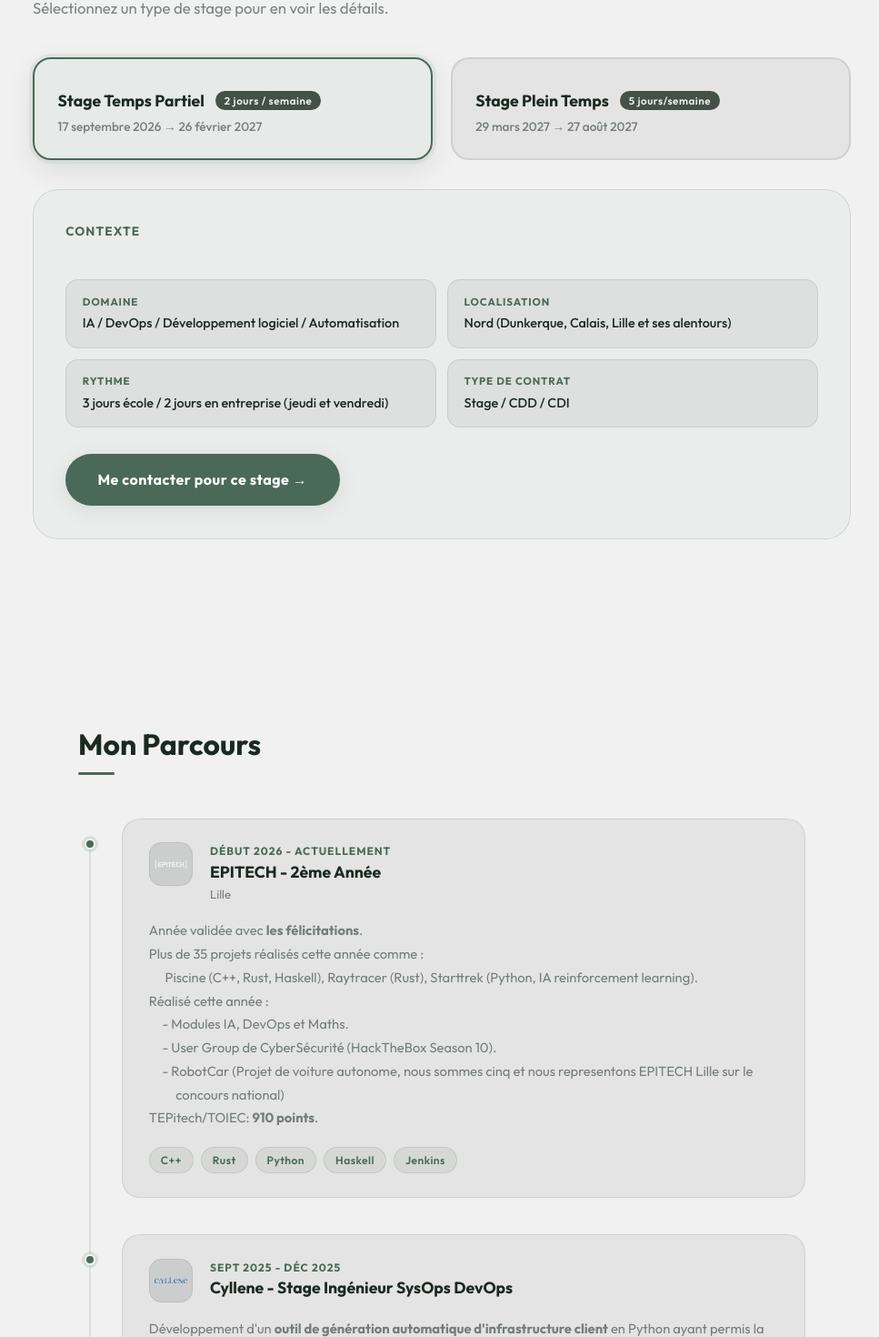
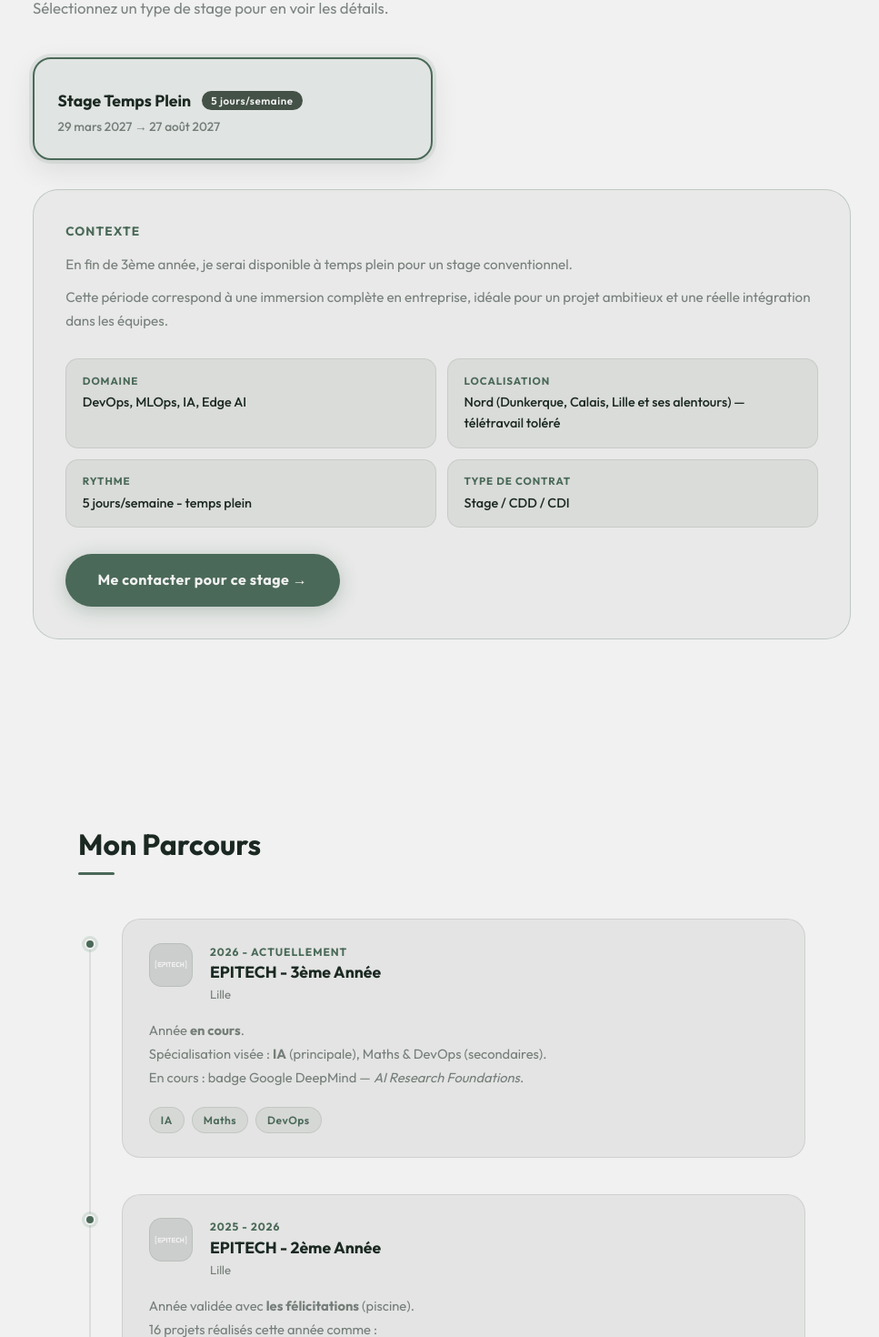
Before and after one commit to EtienneP-26/MonPortfolio, a React (Vite) app: page / in a window 1280 px wide. Shown: the part 1135-2605 px from the top of the page at 91% size, without its empty margins (122-1089 px from the left). Built offline with nearby package versions, Linux system fonts and the light colour scheme.

Commit message:
feat: changes for the third year and the personal project or language learned

```diff
--- a/src/data/portfolio.js
+++ b/src/data/portfolio.js
@@ -29,6 +29,12 @@ import htmlLogo from '../assets/logos/html.png'
 import cssLogo from '../assets/logos/css.png'
 import sfmlLogo from '../assets/logos/sfml.png'
 import canvaLogo from '../assets/logos/canva.png'
+import kubernetesLogo from '../assets/logos/kubernetes.png'
+import terraformLogo from '../assets/logos/terraform.png'
+import sshLogo from '../assets/logos/ssh.png'
+import ollamaLogo from '../assets/logos/ollama.png'
+import claudeCodeLogo from '../assets/logos/claude-code.png'
+import tailscaleLogo from '../assets/logos/tailscale.png'
 
 // --- Assets : Drapeaux ---
 import frFlag from '../assets/flags/fr.jpeg'
@@ -45,6 +51,8 @@ import imgstarttrek from '../assets/projects/starttrek.png'
 import imgcvrie from '../assets/projects/cvrie.png'
 import imgalf from '../assets/projects/ALF.png'
 import imgAutoMail from '../assets/projects/autoMail.png'
+import imgprojecttemplate from '../assets/projects/project-template.png'
+// import imgpytorch from '../assets/projects/pytorch-from-scratch.png'
 // import imgmymarvin from '../assets/projects/myma.png'
 
 // ============================================================
@@ -54,7 +62,7 @@ export const profileData = {
   name: 'Etienne POUILLE',
   photo: profileImg,
   cv: CV,
-  subtitle: 'Étudiant EPITECH — 2ème Année',
+  subtitle: 'Étudiant EPITECH — 3ème Année',
   bio: `J'ai 19 ans, né le 20 juin 2006, et je réside dans le nord de la France.
 Je suis étudiant en informatique au programme grandes écoles en 5 ans à EPITECH Lille
 et je viens de valider ma première année avec les félicitations.
@@ -79,25 +87,8 @@ le sport (automobile, pratique de l'escalade et de la callisthénie), les scienc
 // ============================================================
 export const stagesData = [
   {
-    id: 'parttime',
-    type: 'Stage Temps Partiel',
-    badge: '2 jours / semaine',
-    period: '17 septembre 2026 → 26 février 2027',
-    duration: '6 mois',
-    context: [
-      ""
-    ],
-    details: [
-      { label: 'Domaine', value: 'IA / DevOps / Développement logiciel / Automatisation' },
-      { label: 'Localisation', value: 'Nord (Dunkerque, Calais, Lille et ses alentours)' },
-      { label: 'Rythme', value: '3 jours école / 2 jours en entreprise (jeudi et vendredi)' },
-      { label: 'Type de contrat', value: 'Stage / CDD / CDI' },
-    ],
-    color: 'sage',
-  },
-  {
     id: 'fulltime',
-    type: 'Stage Plein Temps',
+    type: 'Stage Temps Plein',
     badge: '5 jours/semaine',
     period: '29 mars 2027 → 27 août 2027',
     duration: '4-5 mois',
@@ -106,8 +97,8 @@ export const stagesData = [
       "Cette période correspond à une immersion complète en entreprise, idéale pour un projet ambitieux et une réelle intégration dans les équipes.",
     ],
     details: [
-      { label: 'Domaine', value: 'IA / DevOps / Développement logiciel / Automatisation' },
-      { label: 'Localisation', value: 'Nord (Dunkerque, Calais, Lille et ses alentours)' },
+      { label: 'Domaine', value: 'DevOps, MLOps, IA, Edge AI' },
+      { label: 'Localisation', value: 'Nord (Dunkerque, Calais, Lille et ses alentours) — télétravail toléré' },
       { label: 'Rythme', value: '5 jours/semaine - temps plein' },
       { label: 'Type de contrat', value: 'Stage / CDD / CDI' },
     ],
@@ -120,13 +111,23 @@ export const stagesData = [
 // ============================================================
 export const parcoursData = [
   {
+    id: 'epitech-3',
+    date: '2026 - Actuellement',
+    title: 'EPITECH - 3ème Année',
+    place: 'Lille',
+    imageplace: 'EPITECH',
+    logo: epitechLogo,
+    description: `Année <strong>en cours</strong>.<br/>Spécialisation visée : <strong>IA</strong> (principale), Maths & DevOps (secondaires).<br/>En cours : badge Google DeepMind — <em>AI Research Foundations</em>.`,
+    tags: ['IA', 'Maths', 'DevOps'],
+  },
+  {
     id: 'epitech-2',
-    date: 'Début 2026 - Actuellement',
+    date: '2025 - 2026',
     title: 'EPITECH - 2ème Année',
     place: 'Lille',
     imageplace: 'EPITECH',
     logo: epitechLogo,
-    description: `Année validée avec <strong>les félicitations</strong>.<br/>Plus de 35 projets réalisés cette année comme :<br/>&emsp; Piscine (C++, Rust, Haskell), Raytracer (Rust), Starttrek (Python, IA reinforcement learning).<br/>Réalisé cette année :<br/>&emsp;- Modules IA, DevOps et Maths.<br/>&emsp;- User Group de CyberSécurité (HackTheBox Season 10).<br/>&emsp;- RobotCar (Projet de voiture autonome, nous sommes cinq et nous representons EPITECH Lille sur le &emsp;&emsp;concours national)<br/>TEPitech/TOIEC: <strong>910 points</strong>.`,
+    description: `Année validée avec <strong>les félicitations</strong> (piscine).<br/>16 projets réalisés cette année comme :<br/>&emsp; Piscine (C++, Rust, Haskell), Raytracer (Rust), Starttrek (Python, IA reinforcement learning).<br/>Réalisé cette année :<br/>&emsp;- Modules IA, DevOps et Maths.<br/>&emsp;- User Group de CyberSécurité (HackTheBox Season 10).<br/>&emsp;- RobotCar (Projet de voiture autonome, nous sommes cinq et nous representons EPITECH Lille sur le &emsp;&emsp;concours national)<br/>TEPitech/TOIEC: <strong>910 points</strong>.`,
     tags: ['C++', 'Rust', 'Python', 'Haskell', 'Jenkins'],
   },
   {
@@ -136,8 +137,8 @@ export const parcoursData = [
     place: '',
     imageplace: 'Cyllene',
     logo: cylleneLogo,
-    description: `Développement d'un <strong>outil de génération automatique d'infrastructure client</strong> en Python ayant permis la visualisation de celles-ci pour tout les clients.<br/>Automatisation du déploiement d'environnements et standardisation des processus.`,
-    tags: ['Python', 'DevOps', 'Automation'],
+    description: `Développement <strong>en autonomie</strong> d'un outil Python de génération et de visualisation automatique des infrastructures clients, intégré aux pipelines GitLab CI/CD.<br/>Utilisé pour accélérer la communication technique avec les clients et les équipes compta/dev.<br/>Travail en autonomie avec point hebdomadaire.`,
+    tags: ['Python', 'DevOps', 'Automation', 'GitLab CI/CD'],
   },
   {
     id: 'epitech-1',
@@ -176,24 +177,30 @@ export const parcoursData = [
 // ============================================================
 export const skillsData = {
   langages: [
-    { name: 'Rust', img: rustLogo },
-    { name: 'Python', img: pythonLogo },
-    { name: 'C', img: cLogo },
-    { name: 'C++', img: cppLogo },
-    { name: 'React', img: reactLogo },
-    { name: 'JavaScript', img: jsLogo },
+    { name: 'Python', img: pythonLogo, level: 'Solide' },
+    { name: 'C', img: cLogo, level: 'Solide' },
+    { name: 'Rust', img: rustLogo, level: "À l'aise" },
+    { name: 'React', img: reactLogo, level: 'Notions' },
+    { name: 'JavaScript', img: jsLogo, level: 'Notions' },
+    { name: 'C++', img: cppLogo, level: 'Notions' },
     { name: 'HTML', img: htmlLogo },
     { name: 'CSS', img: cssLogo },
   ],
   outils: [
-    { name: 'Linux', img: linuxLogo },
-    { name: 'n8n', img: n8nLogo },
-    { name: 'Docker', img: dockerLogo },
-    { name: 'GitHub', img: githubLogo },
-    { name: 'GitLab', img: gitlabLogo },
+    { name: 'Linux', img: linuxLogo, level: 'Solide' },
+    { name: 'GitHub', img: githubLogo, level: 'Solide' },
+    { name: 'GitLab CI/CD', img: gitlabLogo, level: "À l'aise" },
+    { name: 'Docker', img: dockerLogo, level: 'Intermédiaire' },
+    { name: 'n8n', img: n8nLogo, level: 'Notions' },
+    { name: 'Jenkins', img: jenkinsLogo, level: 'Notions' },
+    { name: 'SSH', img: sshLogo },
+    { name: 'VS Code', img: vscodeLogo },
     { name: 'Canva', img: canvaLogo },
-    { name: 'VS Code', img: vscodeLogo },
-    { name: 'Jenkins', img: jenkinsLogo },
+    { name: 'Ollama', img: ollamaLogo, level: 'Pratique locale + API', learning: true },
+    { name: 'Kubernetes', img: kubernetesLogo, learning: true },
+    // { name: 'Terraform', img: terraformLogo, learning: true },
+    { name: 'Claude Code', img: claudeCodeLogo, learning: true },
+    { name: 'Tailscale', img: tailscaleLogo, learning: true },
   ],
   langues: [
     { name: 'Français', level: 'C2 - Natif', img: frFlag },
@@ -229,38 +236,48 @@ export const skillsData = {
 // ============================================================
 export const projectsData = [
   {
-    title: 'RoboCar - N4S',
+    title: 'RoboCar',
     image: imgrobocar,
-    description: "Création d'une voiture autonome sur une base de voiture télécommandée sur un circuit avec des lignes blanches. Nous sommes l'équipe représentant le campus de Lille sur la competition national EPITECH.",
+    description: "Voiture quasi-autonome suivant une ligne blanche sur circuit. Rôle : construction physique + algorithmes embarqués. Repris en 2026 avec de nouveaux objectifs.",
     tags: ['IA', 'Python', 'Câblage', 'Robotique'],
+    status: 'en-cours',
+    statusLabel: 'En cours (v2) — EPITECH',
     repo: null,
   },
   {
-    title: 'ALF-CLI - En cours',
+    title: 'ALF',
     image: imgalf,
-    description: "CLI agentique (comme claude code) utilisant des API Ollama gratuites.",
+    description: "Moteur agentique perso (ALF) connecté aux APIs Ollama. Sous-composants : ALF-CLI (interface ligne de commande), ALF-UI (interface web, à venir).",
     tags: ['IA', 'Python', 'API'],
-    repo: null,
+    status: 'en-cours',
+    statusLabel: 'En cours',
+    repo: 'https://github.com/EtienneP-26/ALF.git',
   },
   {
     title: 'Tri d\'emails automatisé',
     image: imgAutoMail,
-    description: "Rangement de mes mails pro automatiquement avec n8n et une API Ollama de Gemma4.",
+    description: "Tri automatique des emails, déployé sur VPS perso, LLM local via API Ollama (migration prévue vers gpt-oss:20b pour réduire la consommation de tokens).",
     tags: ['n8n', 'IA', 'Automatisation', 'API'],
+    status: 'termine',
+    statusLabel: 'Terminé, itéré',
     repo: null,
   },
   {
     title: 'StartTrek',
     image: imgstarttrek,
-    description: "Projet EPITECH : Apprendre à un module spaciale à alunir en faisant du reinforcement learning.",
+    description: "Modèle de Reinforcement Learning pour l'alunissage autonome d'un module spatial simulé.",
     tags: ['IA', 'Python', 'Reinforcement Learning'],
+    status: 'termine',
+    statusLabel: 'Terminé — EPITECH',
     repo: null,
   },
   {
     title: 'CVRIE',
     image: imgcvrie,
-    description: "Projet EPITECH : Détection de tumeurs cérébrales à partir d’images et Natural Language Processing.",
+    description: "Clustering non supervisé (8 groupes distincts) sur une base de symptômes patients + détection de tumeurs cérébrales par imagerie/NLP (partie réalisée par un coéquipier).",
     tags: ['IA', 'Python', 'Supervised', 'Unsupervised'],
+    status: 'termine',
+    statusLabel: 'Terminé — EPITECH',
     repo: null,
   },
   // {
@@ -280,24 +297,59 @@ export const projectsData = [
   {
     title: 'My DOOM',
     image: imgmyDoom,
-    description: "Moteur de jeu type Raycasting (Doom-like) écrit en C avec CSFML. Gestion de textures, physique et son.",
+    description: "Doom-like en C avec CSFML (raycasting, 2.5D). Projet d'équipe Tek1.",
     tags: ['C', 'CSFML', 'Game Engine'],
+    status: 'termine',
+    statusLabel: 'Terminé — EPITECH',
     repo: 'https://github.com/EtienneP-26/My-DOOM-FPS',
   },
   {
-    title: 'MinIA - En Attente',
+    title: 'MinIA',
     image: imgMinIA,
-    description: "Chatbot IA développé en Python pur (sans framework ML). Implémentation de réseaux de neurones from scratch.",
+    description: "Réimplémentation d'un petit LLM. Prochaine étape à définir — piste envisagée : extension vers le multimodal (texte → image).",
     tags: ['Python', 'AI', 'Maths'],
+    status: 'en-exploration',
+    statusLabel: 'En exploration — Perso',
     repo: 'https://github.com/EtienneP-26/MinIA',
   },
   {
     title: 'MySH',
     image: imgmysh,
-    description: "Projet EPITECH : Recréation d'un Shell Unix en C (basé sur tcsh). Gestion des processus, pipes, redirections et signaux.",
+    description: "Réimplémentation d'un shell Unix (parsing, redirections, pipes, builtins) en C, en plusieurs étapes individuelles puis en équipe.",
     tags: ['C', 'Unix', 'System'],
+    status: 'termine',
+    statusLabel: 'Terminé — EPITECH',
     repo: 'https://github.com/EtienneP-26/mysh',
   },
+  {
+    title: 'project-template',
+    image: imgprojecttemplate,
+    description: "Outil de scaffolding pour générer une base de repo instantanément (bonnes pratiques, structure prête à l'emploi).",
+    tags: ['Github Actions', 'Docker', 'Bash', 'Scaffolding', 'Automatisation'],
+    status: 'perso',
+    statusLabel: 'Perso',
+    repo: 'https://github.com/EtienneP-26/project-template.git',
+  },
+  // {
+  //   title: 'PyTorch from scratch (Python & Rust)',
+  //   image: imgpytorch,
+  //   description: "Réimplémentation des fondamentaux de PyTorch (tenseurs, autograd) en Python puis en Rust.",
+  //   tags: ['Python', 'Rust', 'Machine Learning'],
+  //   status: 'en-cours',
+  //   statusLabel: 'En cours — EPITECH',
+  //   repo: null,
+  // },
+]
+
+// ============================================================
+//  SECTION ROADMAP — Prochainement
+// ============================================================
+export const roadmapData = [
+  'PyTorch from scratch (Python & Rust)',
+  'Fine-tuning de modèles LLM (expérimentations)',
+  'RPG 2D sur Godot (avec un ami)',
+  'Applications mobiles',
+  'MySH réécrit en Rust',
 ]
 
 // ============================================================
```
